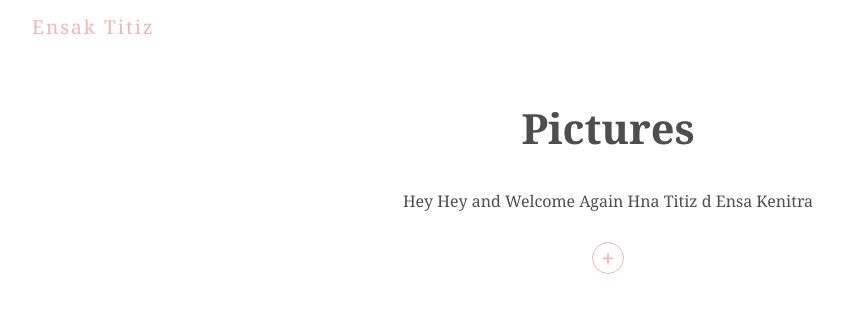
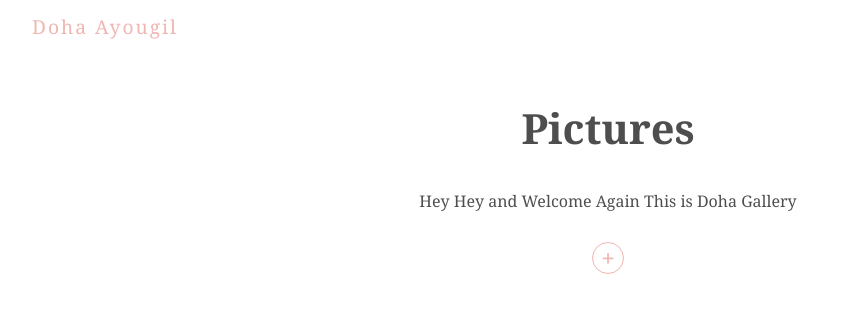
Before and after one commit to Ayoubkassi/DohaGallery, a React (Create React App) app: page / in a window 1280 px wide. Shown: the top 312 px of the page, without its empty margins (32-875 px from the left). Built offline with nearby package versions, Linux system fonts and the light colour scheme; no server answers; the database is empty.

Commit message:
Update title.component.jsx

```diff
--- a/src/components/Title/title.component.jsx
+++ b/src/components/Title/title.component.jsx
@@ -4,9 +4,9 @@ import './title.styles.css';
 const Title = () => {
   return (
     <div className="title">
-      <h1>Ensak Titiz</h1>
+      <h1>Doha Ayougil</h1>
       <h2>Pictures</h2>
-      <p>Hey Hey and Welcome Again Hna Titiz d Ensa Kenitra</p>
+      <p>Hey Hey and Welcome Again This is Doha Gallery </p>
     </div>
   )
 }
```
